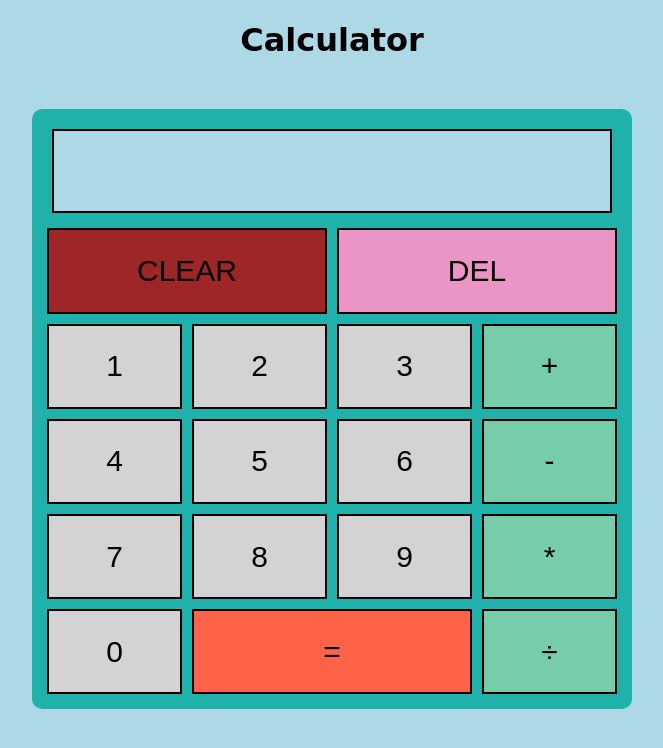
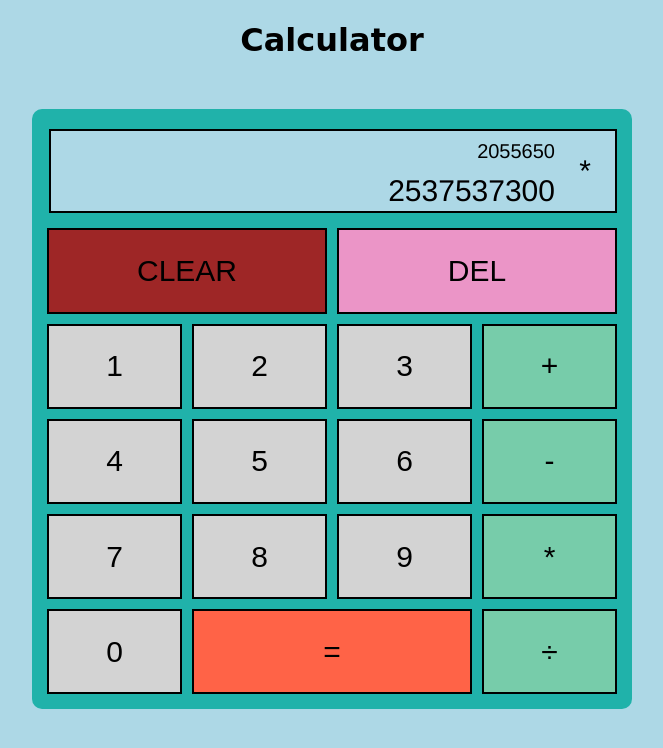
Before and after one commit to Jason-Kawala/Calculator-TOP, a plain HTML site: page index.html in a window 1280 px wide. Shown: the whole page, without its empty margins (308-971 px from the left). Drawn offline with Linux system fonts and the light colour scheme; a web font is replaced by a local one.

Commit message:
added screen sectionsr to display numbers

```diff
--- a/index.html
+++ b/index.html
@@ -12,8 +12,11 @@
 <div class="main">
     <div class="calculator">
         <div class="header">
-            <div class="screen"></div>
-            <div class="op-screen"></div>
+            <div class="screen-wrap">
+                <div class="up-screen screen">2055650</div>
+                <div class="low-screen screen">2537537300</div>
+            </div>
+            <div class="op-screen">*</div>
         </div>
         <div class="buttons">
             <button class="btn clearbtn" data-utility="CLEAR">CLEAR</button>
--- a/script.js
+++ b/script.js
@@ -5,7 +5,6 @@ let clearBtn = document.querySelector('.clearbtn');
 let deleteBtn = document.querySelector('.delbtn')
 let operators = document.querySelectorAll('.operator');
 let operatorList = ['+','-','÷','*'];
-let buttons = document.querySelectorAll('.btn');
 
 // Basic operating functions
 function add(x,y) {
@@ -29,6 +28,7 @@ function divide(x,y) {
 
 function clearDisplay() {
     nbField.innerHTML = '';
+    opField.innerHTML = '';
 }
 
 function deleteLast() {
@@ -45,12 +45,9 @@ numbers.forEach(button => {
     });
 });
 
-operators.forEach(button => {
-    button.addEventListener('click', () => {
-        if ( operatorList.includes(nbField.innerHTML[nbField.innerHTML.length -1]) ) {
-            deleteLast();
-        }
-        nbField.innerHTML += button.dataset.operator;
+operators.forEach(opBtn => {
+    opBtn.addEventListener('click', () => {
+        opField.innerHTML = opBtn.dataset.operator;
     });
 });
 
--- a/style.css
+++ b/style.css
@@ -25,11 +25,29 @@ h1 {
     justify-content: end;
     border: 2px solid black;
     background-color: lightblue;
-    height: 80px;
+    height: 40px;
     font-family: 'Franklin Gothic Medium', 'Arial Narrow', Arial, sans-serif;
-    margin-left: 20px;
+    border-right: none;
+}
+
+.screen-wrap {
+    display: flex;
+    flex-direction: column;
+    flex: 1;
+    align-items: center;
+    margin-left: -10px;
+}
+
+.up-screen {
     margin-top: 20px;
-    border-right: none;
+    border-bottom: none;
+    font-size: 20px;
+    justify-content: end;
+}
+
+.low-screen {
+    margin-top: none;
+    border-top: none;
 }
 
 .op-screen {
@@ -42,9 +60,10 @@ h1 {
     background-color: lightblue;
     height: 80px;
     font-family: 'Franklin Gothic Medium', 'Arial Narrow', Arial, sans-serif;
-    margin-right: 20px;
     margin-top: 20px;
     border-left: none;
+    margin-left: -27px;
+    margin-right: 15px;
 }
 
 .calculator {
```
